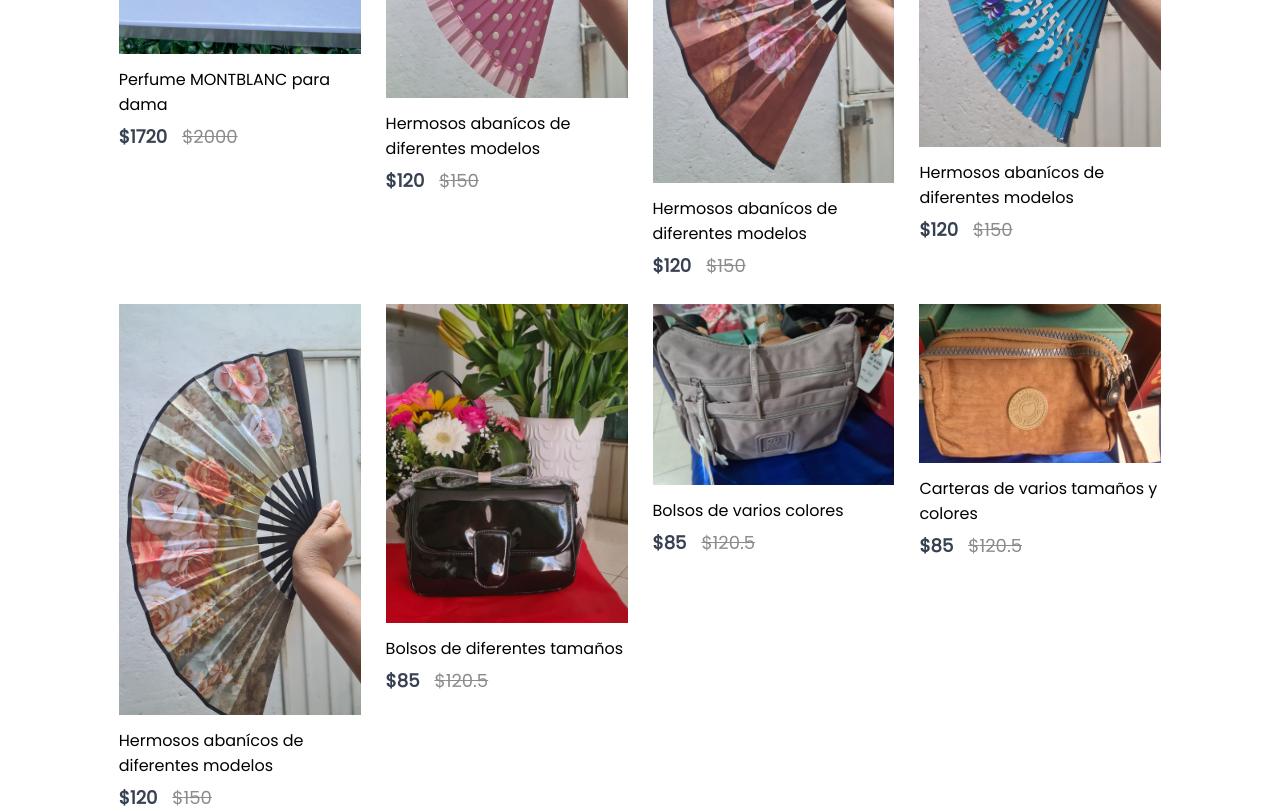
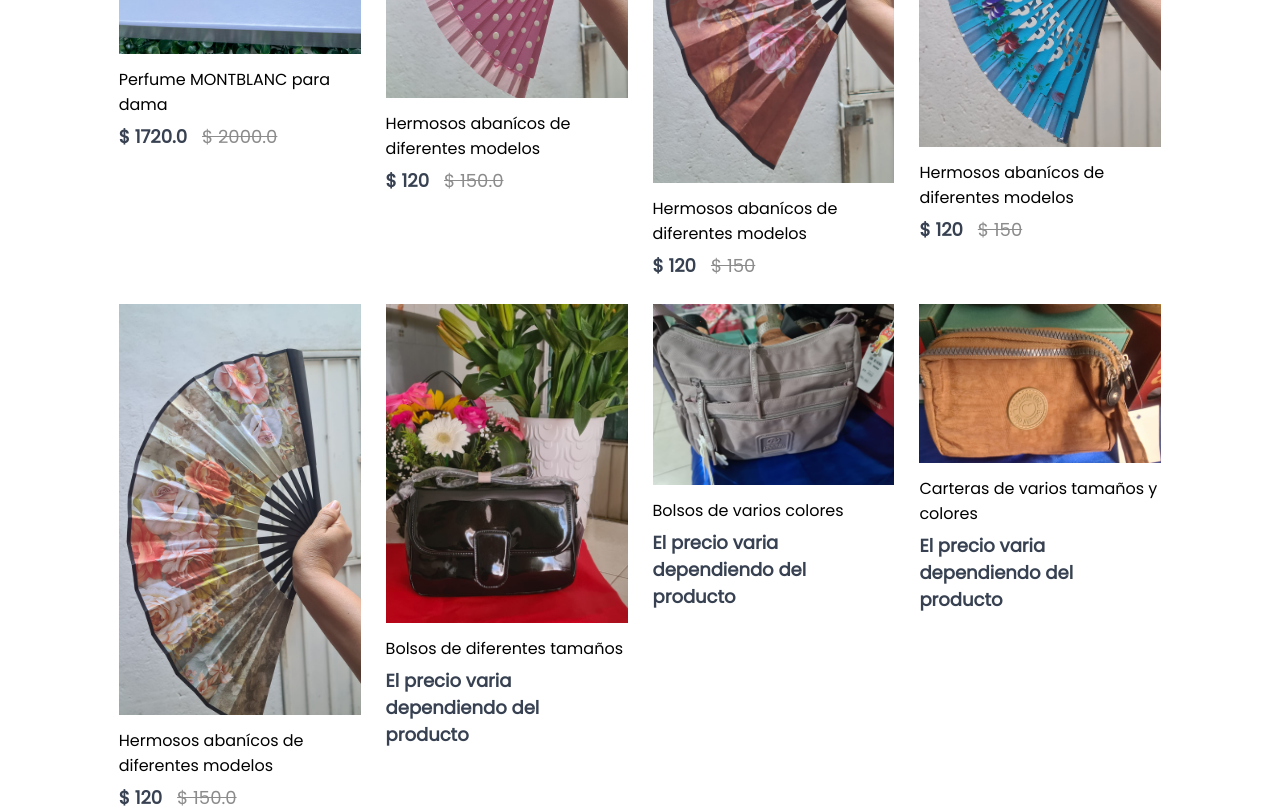
Before and after one commit to Tobira123/E-commerce, a React (Create React App) app: page / in a window 1280 px wide. Shown: the part 860-1668 px from the top of the page. Built offline with nearby package versions, Linux system fonts and the light colour scheme.

Commit message:
Added description for each product and price

```diff
--- a/src/Components/Assets/all_product.js
+++ b/src/Components/Assets/all_product.js
@@ -84,8 +84,9 @@
     category: "women",
     image: p1_img,
     additionalImages: [ p1_img_2,p1_img_3], // Imágenes adicionales
-    new_price: 1720.0,
-    old_price: 2000.0,
+    new_price: "$ 1720.0",
+    old_price: "$ 2000.0",
+    description: "Un perfume elegante y sofisticado para damas, perfecto para cualquier ocasión."
   },
   {
     id: 2,
@@ -93,8 +94,9 @@
     category: "women",
     image: p2_img,
     additionalImages: [p2_img_1,p2_img_2,p2_img_3,p2_img_4], // Array vacío
-    new_price: 120.0,
-    old_price: 150.0,
+    new_price: "$ 120",
+    old_price: "$ 150.0",
+    description: "Para estos calurosos días, unos abanícos preciosos en diferentes modelos."
   },
   {
     id: 3,
@@ -102,8 +104,9 @@
     category: "women",
     image: p3_img,
     additionalImages: [p3_img_1, p3_img_2, p3_img_3, p3_img_4], // Array vacío
-    new_price: 120.0,
-    old_price: 150.0,
+    new_price: "$ 120",
+    old_price: "$ 150",
+    description: "Versátiles y elegantes, perfectos para cualquier ocasión."
   },
   {
     id: 4,
@@ -111,8 +114,9 @@
     category: "women",
     image: p4_img,
     additionalImages: [p4_img_1, p4_img_2 , p4_img_3, p4_img_4  ], // Array vacío
-    new_price: 120.0,
-    old_price: 150.0,
+    new_price: "$ 120",
+    old_price: "$ 150",
+    description: "Diseños modernos y prácticos para tu día a día."
   },
   {
     id: 5,
@@ -120,8 +124,9 @@
     category: "women",
     image: p5_img,
     additionalImages: [p5_img_1, p5_img_2, p5_img_3, p5_img_4], // Array vacío
-    new_price: 120.0,
-    old_price: 150.0,
+    new_price: "$ 120",
+    old_price: "$ 150.0",
+    description: "Estilo y funcionalidad combinados en un solo accesorio."
   },
   {
     id: 6,
@@ -129,8 +134,9 @@
     category: "women",
     image: p6_img,
     additionalImages: [p6_img_1, p6_img_2, p6_img_3, p6_img_4], // Array vacío
-    new_price: 85.0,
-    old_price: 120.5,
+    new_price: "El precio varia dependiendo del producto",
+    // old_price: 120.5,
+    description: "Varios bolsos de diferentes tamaños y una maleta, perfectos para cualquier ocasión."
   },
   {
     id: 7,
@@ -138,8 +144,9 @@
     category: "women",
     image: p7_img,
     additionalImages: [p7_img_1, p7_img_2, p7_img_3], // Array vacío
-    new_price: 85.0,
-    old_price: 120.5,
+    new_price: "El precio varia dependiendo del producto",
+    // old_price: 120.5,
+    description: "Elegantes bolsos de varios colores para complementar cualquier atuendo."
   },
   {
     id: 8,
@@ -147,8 +154,9 @@
     category: "women",
     image: p8_img,
     additionalImages: [p8_img_1, p8_img_2, p8_img_3], // Array vacío
-    new_price: 85.0,
-    old_price: 120.5,
+    new_price: "El precio varia dependiendo del producto",
+    // old_price: 120.5,
+    description: "Carteras prácticas y coloridas, ideales para organizar tus pertenencias."
   },
 
   {
@@ -157,8 +165,9 @@
     category: "women",
     image: p9_img,
     additionalImages: [p9_img_1], // Array vacío
-    new_price: 85.0,
-    old_price: 120.5,
+    new_price: "$ 1600",
+    // old_price: 120.5,
+    description: "Perfume MONTBLANC individual, una fragancia sofisticada para mujeres elegantes."
   },
   // {
   //   id: 9,
--- a/src/Components/Item/Item.jsx
+++ b/src/Components/Item/Item.jsx
@@ -19,10 +19,10 @@
       <p>{props.name}</p>
       <div className="item-prices">
         <div className="item-price-new">
-          ${props.new_price}
+          {props.new_price}
         </div>
         <div className="item-price-old">
-          ${props.old_price}
+          {props.old_price}
         </div>
       </div>
     </div>
--- a/src/Components/ProductDisplay/ProductDisplay.jsx
+++ b/src/Components/ProductDisplay/ProductDisplay.jsx
@@ -44,11 +44,11 @@
                     <p>(122)</p>
                 </div>
                 <div className="productdisplay-right-prices">
-                    <div className="productdisplay-right-price-old">${product.old_price}</div>
-                    <div className="productdisplay-right-price-new">${product.new_price}</div>
+                    <div className="productdisplay-right-price-old">{product.old_price}</div>
+                    <div className="productdisplay-right-price-new">{product.new_price}</div>
                 </div>
                 <div className="productdisplay-right-description">
-                    Lorem, ipsum dolor sit amet consectetur adipisicing elit. Amet hic unde provident, voluptas maiores nihil numquam laborum minus obcaecati modi repudiandae blanditiis repellat nam saepe nulla officiis dignissimos eius? Natus!
+                     {product.description}
                 </div>
                 {/* <div className="productdisplay-right-size">
                     <h1>Tallas disponibles</h1>
```
